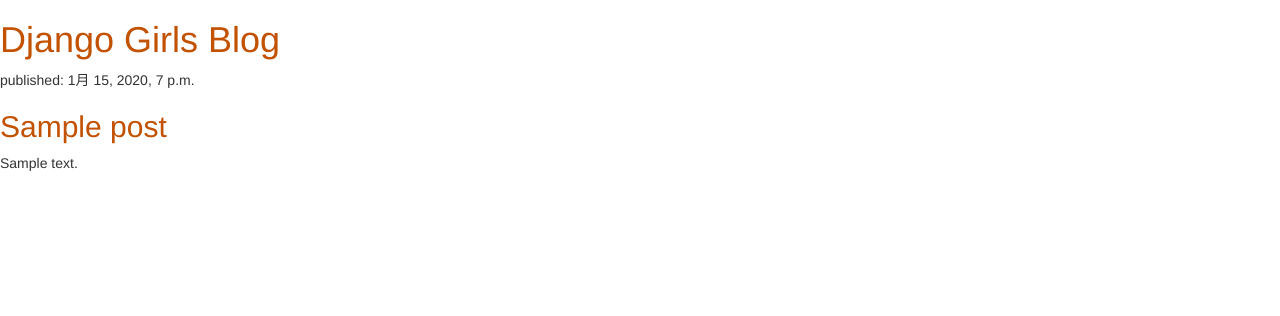
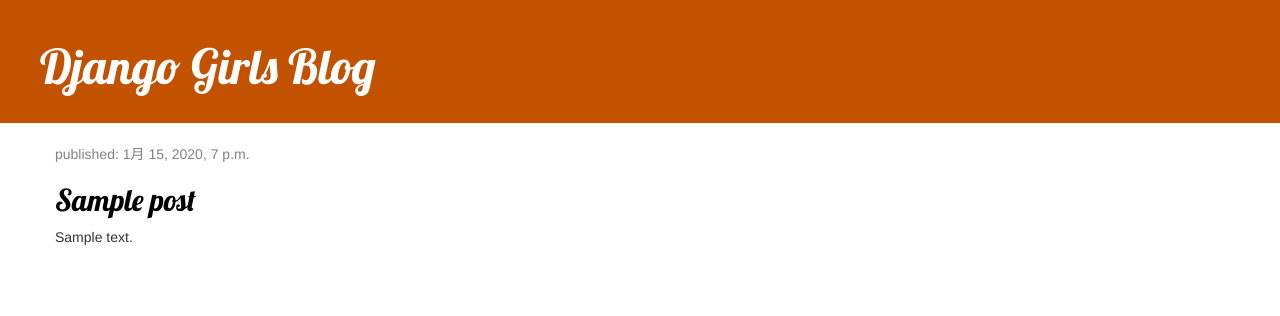
Before and after one commit to karintou84/my-first-blog, a Django app: page / in a window 1280 px wide. Shown: the top 316 px of the page. Run offline with Django 3.2, Linux system fonts and the light colour scheme; tables that the repository leaves empty hold one stand-in row (values such as "Sample post"); some libraries are stand-ins or nearby versions.

Commit message:
Added view and template for detailed blog post as well as CSS for the site.

```diff
--- a/blog/static/blog/css/blog.css
+++ b/blog/static/blog/css/blog.css
@@ -1,3 +1,48 @@
-h1 a, h2 a {
-    color: #C25100;
+
+
+.page-header {
+    background-color: #C25100;
+    margin-top: 0;
+    padding: 20px 20px 20px 40px;
 }
+
+.page-header h1, .page-header h1 a, .page-header h1 a:visited, .page-header h1 a:active {
+    color: #ffffff;
+    font-size: 36pt;
+    text-decoration: none;
+}
+
+.content {
+    margin-left: 40px;
+}
+
+h1, h2, h3, h4 {
+    font-family: 'Lobster', cursive;
+}
+
+.date {
+    color: #828282;
+}
+
+.save {
+    float: right;
+}
+
+.post-form textarea, .post-form input {
+    width: 100%;
+}
+
+.top-menu, .top-menu:hover, .top-menu:visited {
+    color: #ffffff;
+    float: right;
+    font-size: 26pt;
+    margin-right: 20px;
+}
+
+.post {
+    margin-bottom: 70px;
+}
+
+.post h2 a, .post h2 a:visited {
+    color: #000000;
+}
--- a/blog/static/css/blog.css
+++ /dev/null
@@ -1,6 +0,0 @@
-h1 a, h2 a {
-    color: #C25100;
-}
-body {
-    padding-left: 15px;
-}
--- /dev/null
+++ b/blog/templates/blog/base.html
@@ -0,0 +1,23 @@
+{% load static %}
+<html>
+    <head>
+        <title>Django Girls blog</title>
+        <link rel="stylesheet" href="//maxcdn.bootstrapcdn.com/bootstrap/3.2.0/css/bootstrap.min.css">
+        <link rel="stylesheet" href="//maxcdn.bootstrapcdn.com/bootstrap/3.2.0/css/bootstrap-theme.min.css">
+        <link rel="stylesheet" href="{% static 'blog/css/blog.css' %}?123456">
+        <link href="//fonts.googleapis.com/css?family=Lobster&subset=latin,latin-ext" rel="stylesheet" type="text/css">
+    </head>
+    <body>
+      <div class="page-header">
+      <h1><a href="/">Django Girls Blog</a></h1>
+  </div>
+  <div class="content container">
+      <div class="row">
+          <div class="col-md-8">
+          {% block content %}
+          {% endblock %}
+          </div>
+      </div>
+  </div>
+    </body>
+</html>
--- a/blog/templates/blog/post_list.html
+++ b/blog/templates/blog/post_list.html
@@ -1,22 +1,30 @@
+  {% extends 'blog/base.html' %}
   {% load static %}
   <html>
       <head>
           <title>Django Girls blog</title>
           <link rel="stylesheet" href="//maxcdn.bootstrapcdn.com/bootstrap/3.2.0/css/bootstrap.min.css">
           <link rel="stylesheet" href="//maxcdn.bootstrapcdn.com/bootstrap/3.2.0/css/bootstrap-theme.min.css">
-        <link rel="stylesheet" href="{% static 'blog/css/blog.css' %}">
+          <link rel="stylesheet" href="{% static 'blog/css/blog.css' %}?123456">
+          <link href="//fonts.googleapis.com/css?family=Lobster&subset=latin,latin-ext" rel="stylesheet" type="text/css">
       </head>
       <body>
-        <div>
+          <div class="page-header">
               <h1><a href="/">Django Girls Blog</a></h1>
           </div>
 
+
+                  {% block content %}
                   {% for post in posts %}
-    <div>
+                      <div class="post">
+                          <div class="date">
                               <p>published: {{ post.published_date }}</p>
-        <h2><a href="">{{ post.title }}</a></h2>
+                          </div>
+                          <h2><a href="{% url 'post_detail' pk=post.pk %}">{{ post.title }}</a></h2>
                           <p>{{ post.text|linebreaksbr }}</p>
                       </div>
                   {% endfor %}
+                  {% endblock %}
+
       </body>
   </html>
--- a/blog/urls.py
+++ b/blog/urls.py
@@ -2,4 +2,5 @@ from django.urls import path
 from . import views
 urlpatterns = [
     path('', views.post_list, name='post_list'),
+    path('post/<int:pk>/', views.post_detail, name='post_detail'),
 ]
--- a/blog/views.py
+++ b/blog/views.py
@@ -1,4 +1,4 @@
-from django.shortcuts import render
+from django.shortcuts import render, get_object_or_404
 from django.utils import timezone
 from .models import Post
 
@@ -6,3 +6,7 @@ from .models import Post
 def post_list(request):
     posts = Post.objects.filter(published_date__lte=timezone.now()).order_by('published_date')
     return render(request, 'blog/post_list.html', {'posts': posts})
+
+def post_detail(request, pk):
+    post = get_object_or_404(Post, pk=pk)
+    return render(request, 'blog/post_detail.html', {'post': post})
```
Also changed, not shown: blog/templates/blog/post_detail.html (added, +13 -0 lines). Lines whose indentation alone changed are shown as unchanged.
